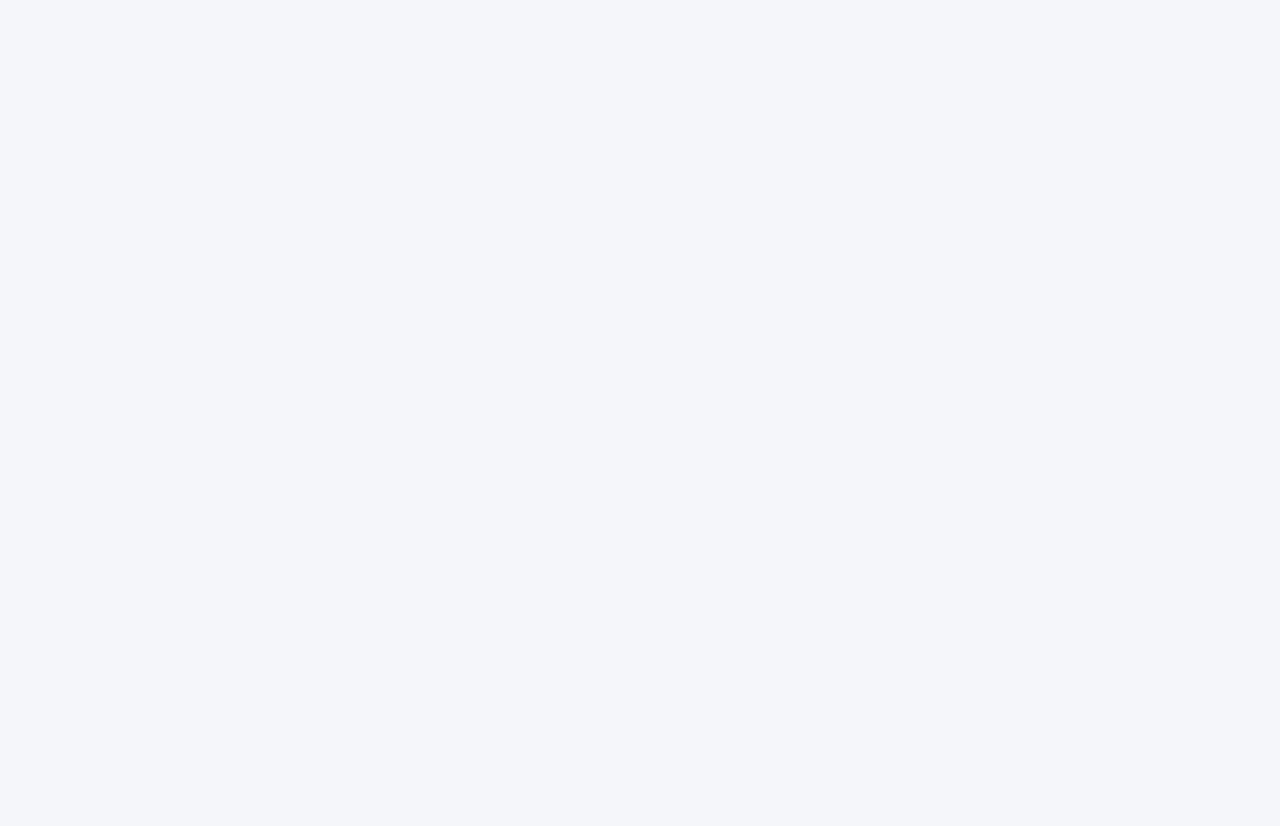
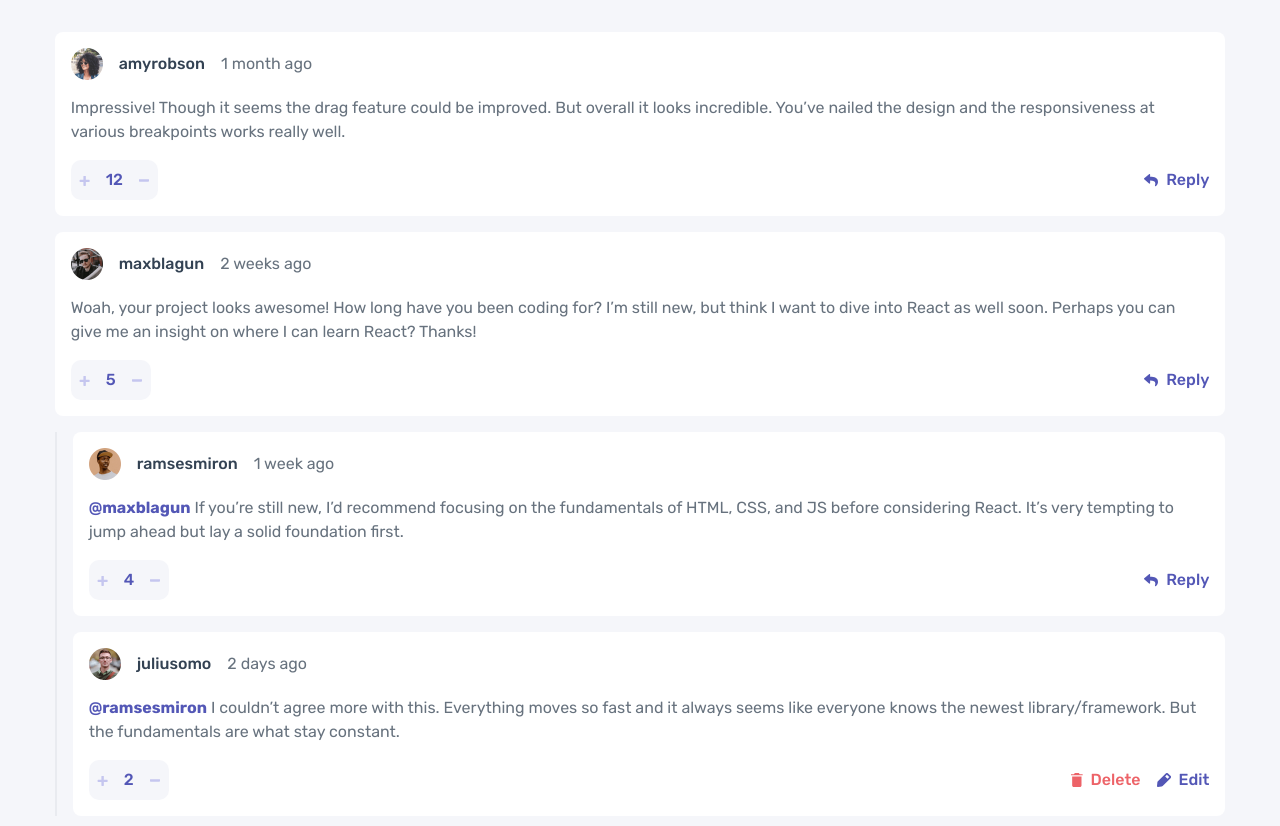
Before and after one commit to AristarhMD/interactive-comments-section, a React (Vite) app: page / in a window 1280 px wide. Shown: the top 826 px of the page. Before the commit the page ends 800 px from the top, so only its background shows below. Built offline with nearby package versions, Linux system fonts and the light colour scheme.

Commit message:
Generation of the posts
Generation of the post from data.js

```diff
--- a/src/components/App.jsx
+++ b/src/components/App.jsx
@@ -1,8 +1,13 @@
+import data from "../data.js"
+import Post from "./reusable/Post.jsx"
+
 function App() {
-
   return (
-    <>
-    </>
+    <main>
+      <section className="mx-auto w-[91.46%] py-8 flex flex-col gap-4">
+        {data.map((post, idx) => <Post key={idx} {...post}/>)}
+      </section>
+    </main>
   )
 }
 
--- a/src/components/reusable/LikesBtn.jsx
+++ b/src/components/reusable/LikesBtn.jsx
@@ -1,12 +1,14 @@
-import plusIcon from "./icons/icon-plus.svg"
-import minusIcon from "./icons/minus-plus.svg"
+export default function LikesBtn({children}){
 
-export default function LikesBtn({children}){
+  const minusIcon = <svg width="11" height="3" xmlns="http://www.w3.org/2000/svg"><path d="M9.256 2.66c.204 0 .38-.056.53-.167.148-.11.222-.243.222-.396V.722c0-.152-.074-.284-.223-.395a.859.859 0 0 0-.53-.167H.76a.859.859 0 0 0-.53.167C.083.437.009.57.009.722v1.375c0 .153.074.285.223.396a.859.859 0 0 0 .53.167h8.495Z" fill="#C5C6EF"/></svg>
+
+const plusIcon = <svg width="11" height="11" xmlns="http://www.w3.org/2000/svg"><path d="M6.33 10.896c.137 0 .255-.05.354-.149.1-.1.149-.217.149-.354V7.004h3.315c.136 0 .254-.05.354-.149.099-.1.148-.217.148-.354V5.272a.483.483 0 0 0-.148-.354.483.483 0 0 0-.354-.149H6.833V1.4a.483.483 0 0 0-.149-.354.483.483 0 0 0-.354-.149H4.915a.483.483 0 0 0-.354.149c-.1.1-.149.217-.149.354v3.37H1.08a.483.483 0 0 0-.354.15c-.1.099-.149.217-.149.353v1.23c0 .136.05.254.149.353.1.1.217.149.354.149h3.333v3.39c0 .136.05.254.15.353.098.1.216.149.353.149H6.33Z" fill="#C5C6EF"/></svg>
+
   return (
-    <div>
-      <button>{plusIcon}</button>
-      <span>{children}</span>
-      <button>{minusIcon}</button>
+    <div className="max-w-25 bg-grey-50 p-2 rounded-[10px] flex gap-4 justify-center items-center">
+      <button className="cursor-pointer">{plusIcon}</button>
+      <span className="text-purple-600 preset-2-m">{children}</span>
+      <button className="cursor-pointer">{minusIcon}</button>
     </div>
   )
 }
--- a/src/components/reusable/Post.jsx
+++ b/src/components/reusable/Post.jsx
@@ -1,19 +1,102 @@
-import LikesBtn from "./LikesBtn.jsx"
+import LikesBtn from "./LikesBtn.jsx";
 
-export default function Post(props){
+export default function Post({ avatar, user, posted, text, likes, replay }) {
+  const replyIcon = (
+    <svg width="14" height="13" xmlns="http://www.w3.org/2000/svg">
+      <path
+        d="M.227 4.316 5.04.16a.657.657 0 0 1 1.085.497v2.189c4.392.05 7.875.93 7.875 5.093 0 1.68-1.082 3.344-2.279 4.214-.373.272-.905-.07-.767-.51 1.24-3.964-.588-5.017-4.829-5.078v2.404c0 .566-.664.86-1.085.496L.227 5.31a.657.657 0 0 1 0-.993Z"
+        fill="#5357B6"
+      />
+    </svg>
+  );
+
+  const deleteIcon = (
+    <svg width="12" height="14" xmlns="http://www.w3.org/2000/svg">
+      <path
+        d="M1.167 12.448c0 .854.7 1.552 1.555 1.552h6.222c.856 0 1.556-.698 1.556-1.552V3.5H1.167v8.948Zm10.5-11.281H8.75L7.773 0h-3.88l-.976 1.167H0v1.166h11.667V1.167Z"
+        fill="#ED6368"
+      />
+    </svg>
+  );
+
+  const editIcon = (
+    <svg width="14" height="14" xmlns="http://www.w3.org/2000/svg">
+      <path
+        d="M13.479 2.872 11.08.474a1.75 1.75 0 0 0-2.327-.06L.879 8.287a1.75 1.75 0 0 0-.5 1.06l-.375 3.648a.875.875 0 0 0 .875.954h.078l3.65-.333c.399-.04.773-.216 1.058-.499l7.875-7.875a1.68 1.68 0 0 0-.061-2.371Zm-2.975 2.923L8.159 3.449 9.865 1.7l2.389 2.39-1.75 1.706Z"
+        fill="#5357B6"
+      />
+    </svg>
+  );
+
   return (
-    <article>
-      <div>
-        <img src={props.avatar} alt={`Avatar of the user ${props.user}`} />
-        <p>{props.user}</p>
-        <p>{props.posted}</p>
-      </div>
+    <section className="flex flex-col gap-4">
+      <article className="bg-white p-4 rounded-lg grid grid-cols-1 grid-rows-[repeat(3,min-content)] gap-y-4">
+        <div className="flex items-center gap-4">
+          <img
+            className="size-8"
+            src={avatar}
+            alt={`Avatar of the user ${user}`}
+          />
+          <p className="preset-2-m text-grey-800">{user}</p>
+          <p className="preset-2-r text-grey-500">{posted}</p>
+        </div>
 
-      <p>{props.text}</p>
+        <p className="preset-2-r text-grey-500">{text}</p>
 
-      <div>
-        <LikesBtn>{props.likes}</LikesBtn>
-      </div>
-    </article>
-  )
+        <div className="flex items-center justify-between">
+          <LikesBtn>{likes}</LikesBtn>
+          <button className="cursor-pointer flex items-center gap-2 preset-2-m text-purple-600">
+            {replyIcon} <span>Reply</span>
+          </button>
+        </div>
+      </article>
+
+      {replay && (
+        <div className="pl-4 flex flex-col gap-4 border-l-2 border-grey-100">
+          {replay.map((replies, idx) => (
+            <div key={idx} className="bg-white p-4 rounded-lg grid grid-cols-1 grid-rows-[repeat(3,min-content)] gap-y-4">
+              <div className="flex items-center gap-4">
+                <img
+                  className="size-8"
+                  src={replies.avatar}
+                  alt={`Avatar of the user ${user}`}
+                />
+                <p className="preset-2-m text-grey-800">{replies.user}</p>
+                <p className="preset-2-r text-grey-500">{replies.posted}</p>
+              </div>
+
+              <p className="preset-2-r text-grey-500">
+                {replies.replayto && (
+                  <span className="text-purple-600 font-bold">
+                    {replies.replayto}
+                  </span>
+                )}{" "}
+                {replies.text}
+              </p>
+
+              <div className="flex items-center justify-between">
+                <LikesBtn>{replies.likes}</LikesBtn>
+                {replies.user === "juliusomo" ? (
+                  <div className="preset-2-m flex items-center gap-4">
+                    <button className="cursor-pointer flex items-center gap-2 text-pink-400">
+                      {deleteIcon}
+                      <span>Delete</span>
+                    </button>
+                    <button className="cursor-pointer flex items-center gap-2 text-purple-600">
+                      {editIcon}
+                      <span>Edit</span>
+                    </button>
+                  </div>
+                ) : (
+                  <button className="cursor-pointer flex items-center gap-2 preset-2-m text-purple-600">
+                    {replyIcon} <span>Reply</span>
+                  </button>
+                )}
+              </div>
+            </div>
+          ))}
+        </div>
+      )}
+    </section>
+  );
 }
--- a/src/data.js
+++ b/src/data.js
@@ -1,4 +1,4 @@
-export const data = [
+ const data = [
   {
     avatar: "./avatars/image-amyrobson.png",
     user: "amyrobson",
@@ -27,10 +27,11 @@ export const data = [
         user: "juliusomo",
         posted: "2 days ago",
         replayto: "@ramsesmiron",
-        text: "@ramsesmiron I couldn’t agree more with this. Everything moves so fast and it always seems like everyone knows the newest library/framework. But the fundamentals are what stay constant.",
+        text: "I couldn’t agree more with this. Everything moves so fast and it always seems like everyone knows the newest library/framework. But the fundamentals are what stay constant.",
         likes: 2,
       },
     ],
   },
-  {},
 ];
+
+export default data
```
